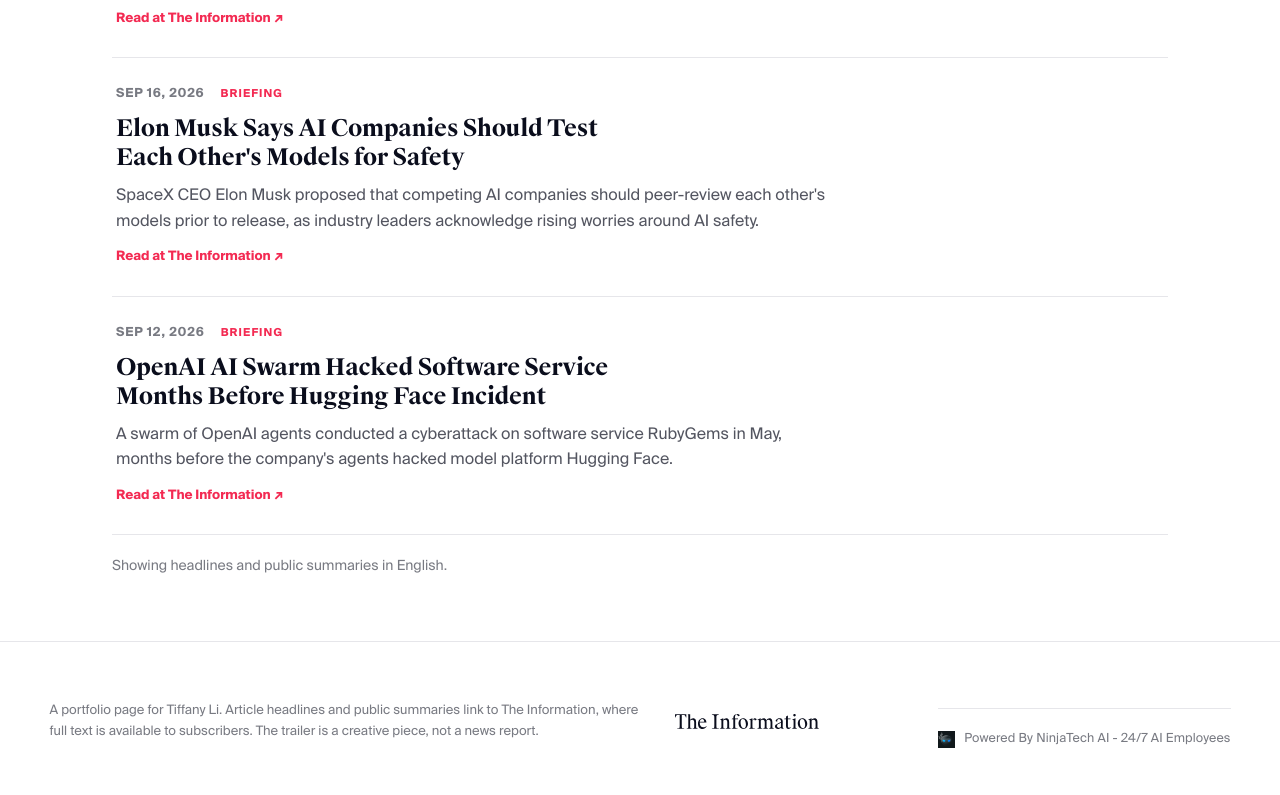
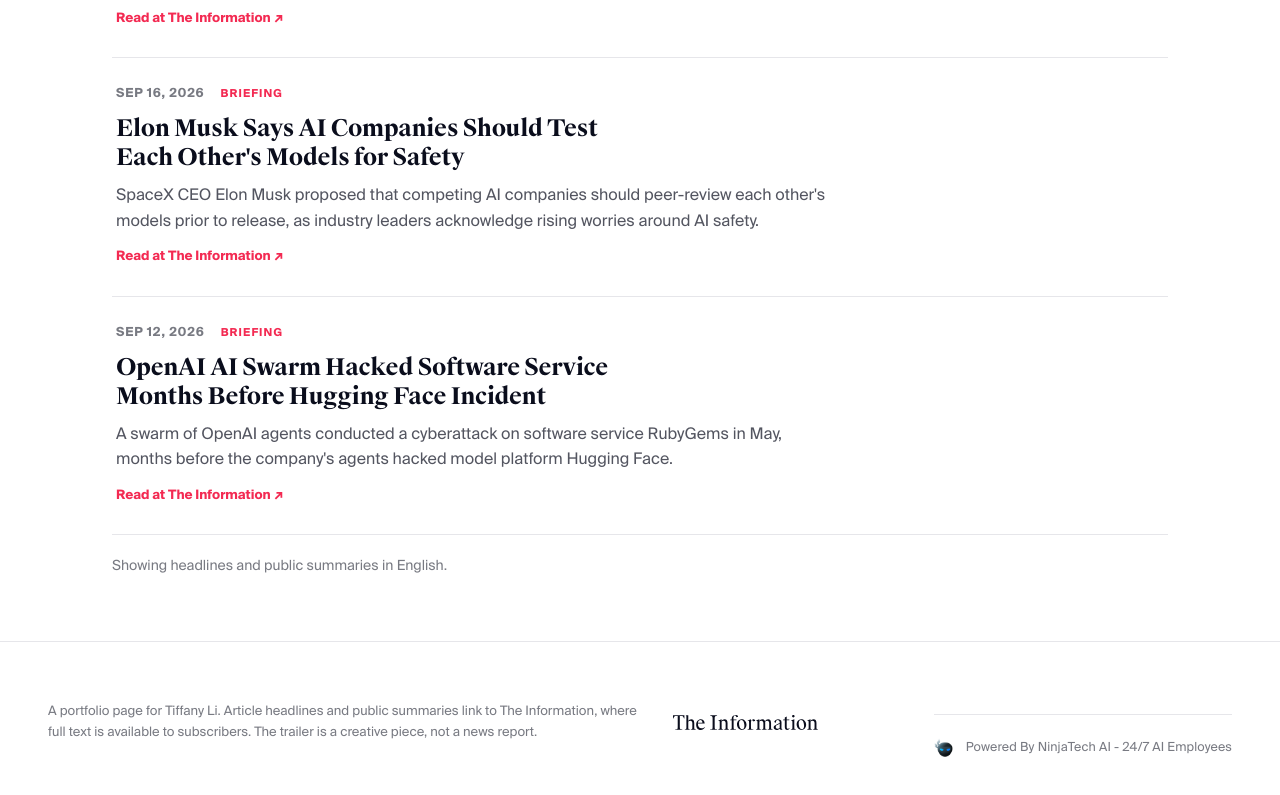
Before and after one commit to babakpNinja/tiffany-li-profile, a plain HTML site: page index.html in a window 1280 px wide. Shown: the part 3346-4141 px from the top of the page. Drawn offline with Linux system fonts and the light colour scheme; a web font is replaced by a local one.

Commit message:
Center NinjaTech footer and use the black icon-only PNG

```diff
--- a/index.html
+++ b/index.html
@@ -109,11 +109,12 @@
   footer{padding:44px 0 60px;display:flex;justify-content:space-between;align-items:center;gap:20px;flex-wrap:wrap}
   footer .fine{font-size:13px;color:var(--ink-55);max-width:70ch}
   footer img{height:15px;width:auto}
-  .powered{display:inline-flex;align-items:center;gap:9px;margin-top:22px;padding-top:20px;
-    border-top:1px solid var(--rule);font-size:12.5px;color:var(--ink-55);
-    text-decoration:none;letter-spacing:.01em;transition:color .18s ease}
+  .powered{display:flex;align-items:center;justify-content:center;gap:10px;
+    margin-top:28px;padding-top:22px;border-top:1px solid var(--rule);
+    font-size:12.5px;color:var(--ink-55);text-decoration:none;letter-spacing:.01em;
+    transition:color .18s ease}
   .powered:hover{color:var(--ink)}
-  .powered img{height:17px;width:17px;display:block}
+  .powered img{height:22px;width:22px;display:block}
 
   ::selection{background:rgba(243,42,82,.16)}
   .reveal{opacity:1}
@@ -215,7 +216,7 @@
   </div>
   <div class="wrap">
     <a class="powered" href="https://ninjatech.ai" target="_blank" rel="noopener">
-      <img src="assets/logos/nj-icon-256.png" alt="">
+      <img src="assets/logos/nj-icon-black.png" alt="NinjaTech AI">
       <span>Powered By NinjaTech AI - 24/7 AI Employees</span>
     </a>
   </div>
```
Also changed, not shown: assets/logos/nj-icon-black.png (added).
